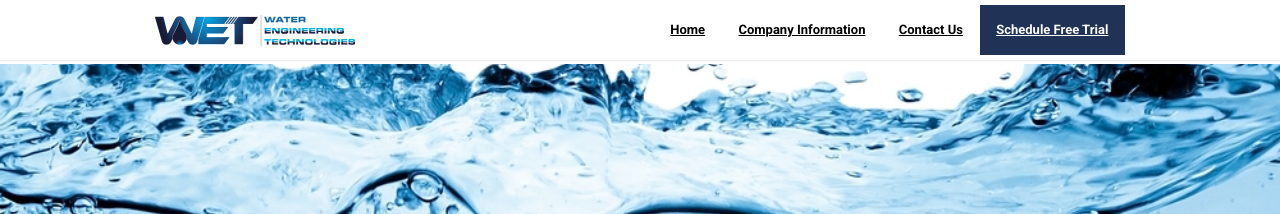
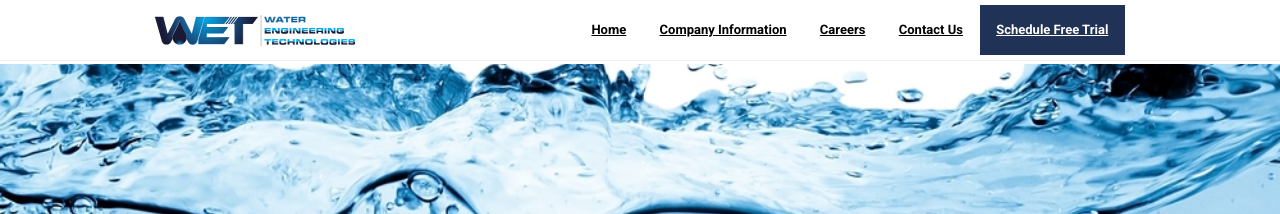
Before and after one commit to AndrewCull/wetcoolers, a Jekyll site: the page built from index.html, in a window 1280 px wide. Shown: the top 214 px of the page. Built offline with Jekyll 4.4.1, drawn with Linux system fonts in a browser that asks for light colours; nearby versions of some CDN libraries.

Commit message:
Update header.html

```diff
--- a/_includes/header.html
+++ b/_includes/header.html
@@ -21,6 +21,7 @@
           <ul class="right">
             <li><a href="/">Home</a></li>
             <li><a href="/about.html">Company Information</a></li>
+            <li><a href="/careers.html">Careers</a></li>
             <li><a href="/contact.html">Contact Us</a></li>
             <li class="active"><a href="/free-trial.html">Schedule Free Trial</a></li>
           </ul>
```
